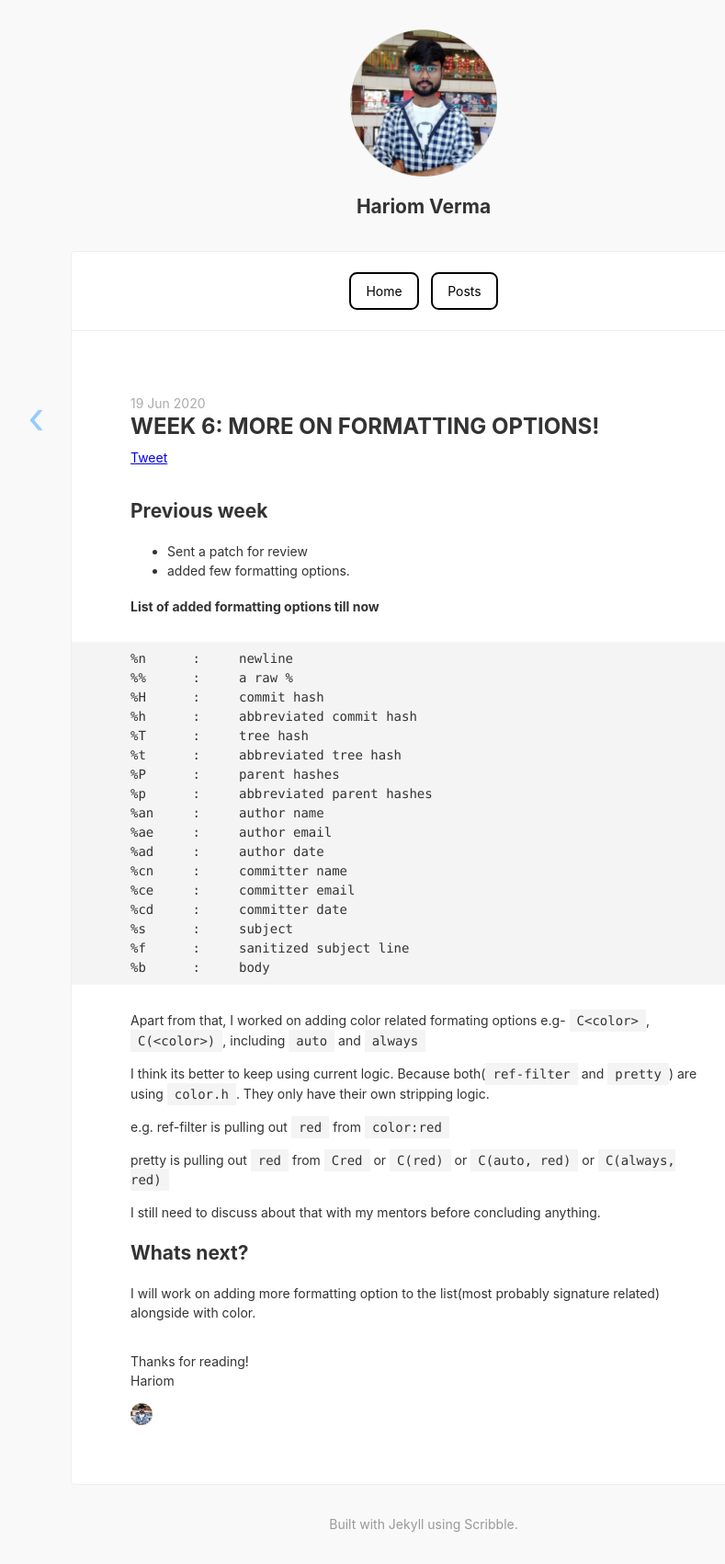
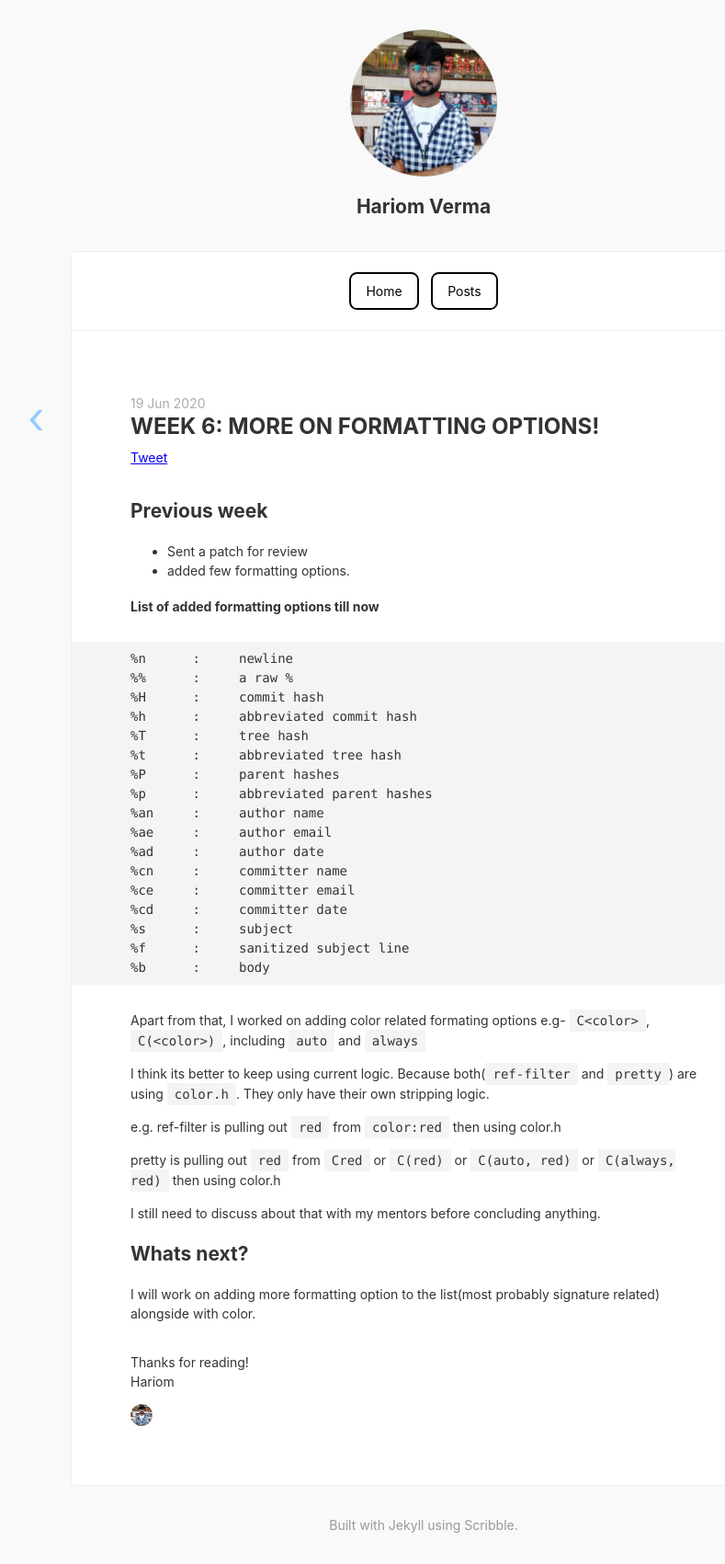
Before and after one commit to harry-hov/blogs, a Jekyll site: the page built from _posts/2020-06-19-week6-more-formatting-option.md, in a window 1280 px wide. Shown: the whole page at 92% size, without its empty margins (179-968 px from the left). Built offline with Jekyll 4.4.1, drawn with Linux system fonts in a browser that asks for light colours; comment, search, counter and statistics services are not loaded.

Commit message:
Update 2020-06-19-week6-more-formatting-option.md

```diff
--- a/_posts/2020-06-19-week6-more-formatting-option.md
+++ b/_posts/2020-06-19-week6-more-formatting-option.md
@@ -35,9 +35,9 @@ e.g- `C<color>`, `C(<color>)`, including `auto` and `always`
 
 I think its better to keep using current logic. Because both(`ref-filter` and `pretty`) are using `color.h`. They only have their own stripping logic.
 
-e.g. ref-filter is pulling out `red` from `color:red`
+e.g. ref-filter is pulling out `red` from `color:red` then using color.h
 
-pretty is pulling out `red` from `Cred` or `C(red)` or `C(auto, red)` or `C(always, red)`
+pretty is pulling out `red` from `Cred` or `C(red)` or `C(auto, red)` or `C(always, red)` then using color.h
 
 I still need to discuss about that with my mentors before concluding anything.
 
```
